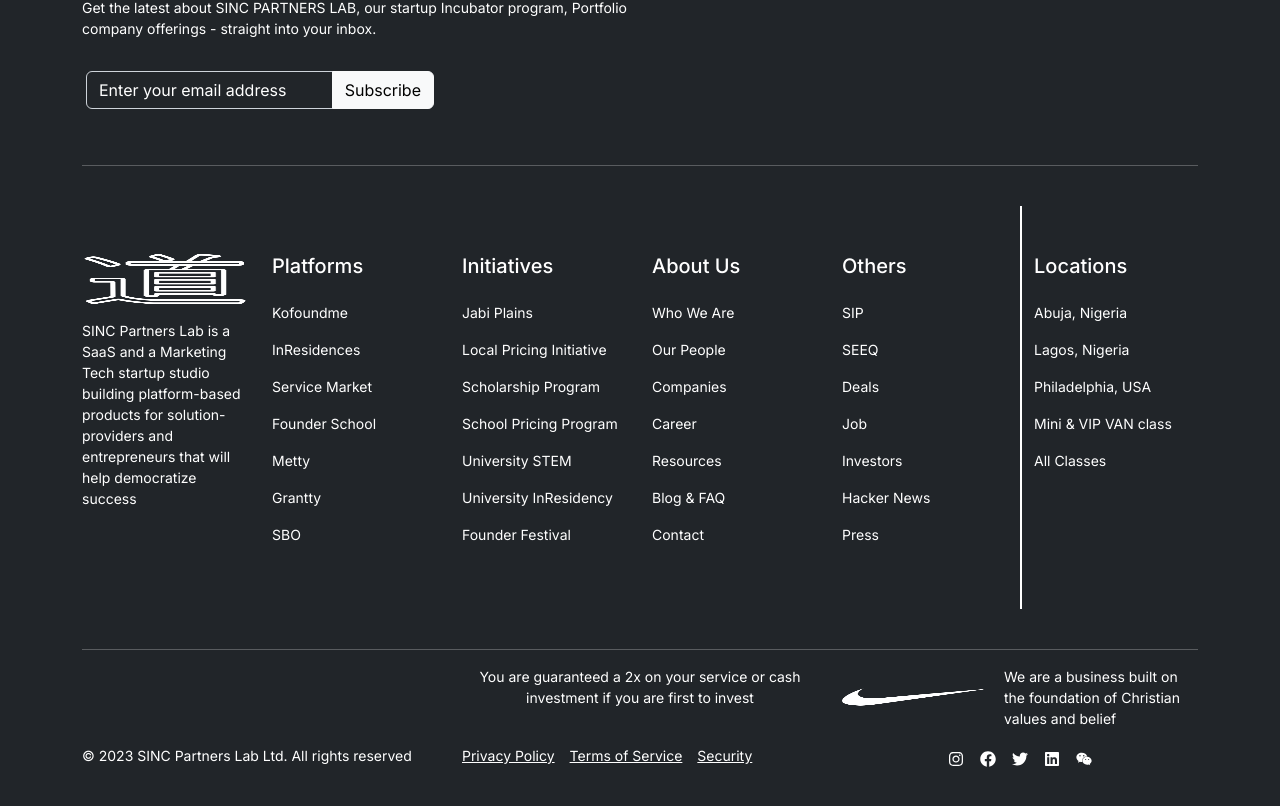
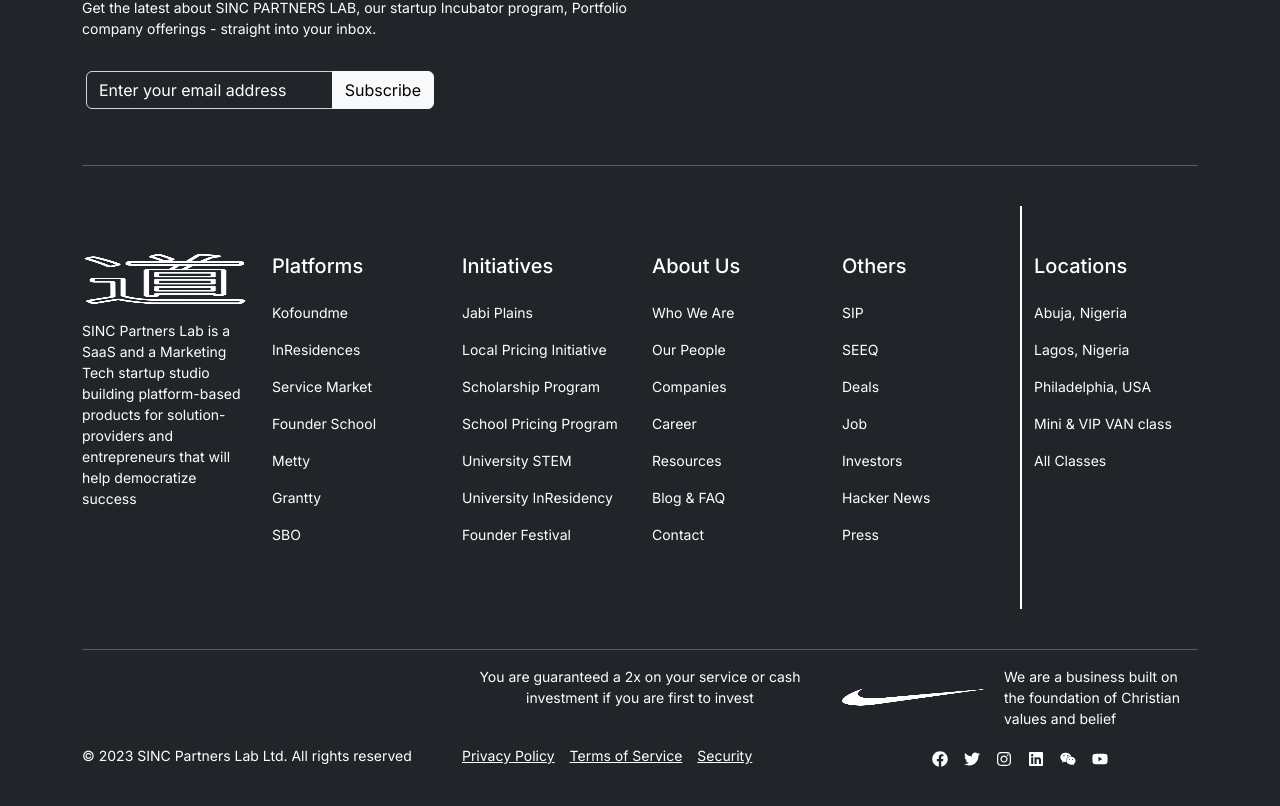
Before and after one commit to WisdomPandovic/Asin5-Homepage, a Next.js app: page / in a window 1280 px wide. Shown: the part 5225-6031 px from the top of the page. Built offline with nearby package versions, Linux system fonts and the light colour scheme.

Commit message:
updated code

```diff
--- a/src/components/Footer/Footer.js
+++ b/src/components/Footer/Footer.js
@@ -1,6 +1,6 @@
 'use client'
 import { useState } from 'react';
-import { FaInstagram, FaFacebook, FaTwitter, FaLinkedin, FaWeixin } from 'react-icons/fa';
+import { FaInstagram, FaFacebook, FaTwitter, FaLinkedin, FaWeixin, FaYoutube } from 'react-icons/fa';
 import Image from 'next/image';
 
 const Footer = () => {
@@ -155,11 +155,12 @@
                     </div>
                     <div className='col-lg-4 '>
                         <div className="dk_foot_icon d-flex justify-content-center align-items-center">
+                        <div className="mx-2"><FaFacebook /></div>
+                        <div className="mx-2"><FaTwitter /></div>
                             <div className="mx-2"><FaInstagram /></div>
-                            <div className="mx-2"><FaFacebook /></div>
-                            <div className="mx-2"><FaTwitter /></div>
                             <div className="mx-2"><FaLinkedin /></div>
                             <div className="mx-2"><FaWeixin /></div>
+                            <div className="mx-2"><FaYoutube /></div>
                         </div>
                     </div>
                 </div>
```
